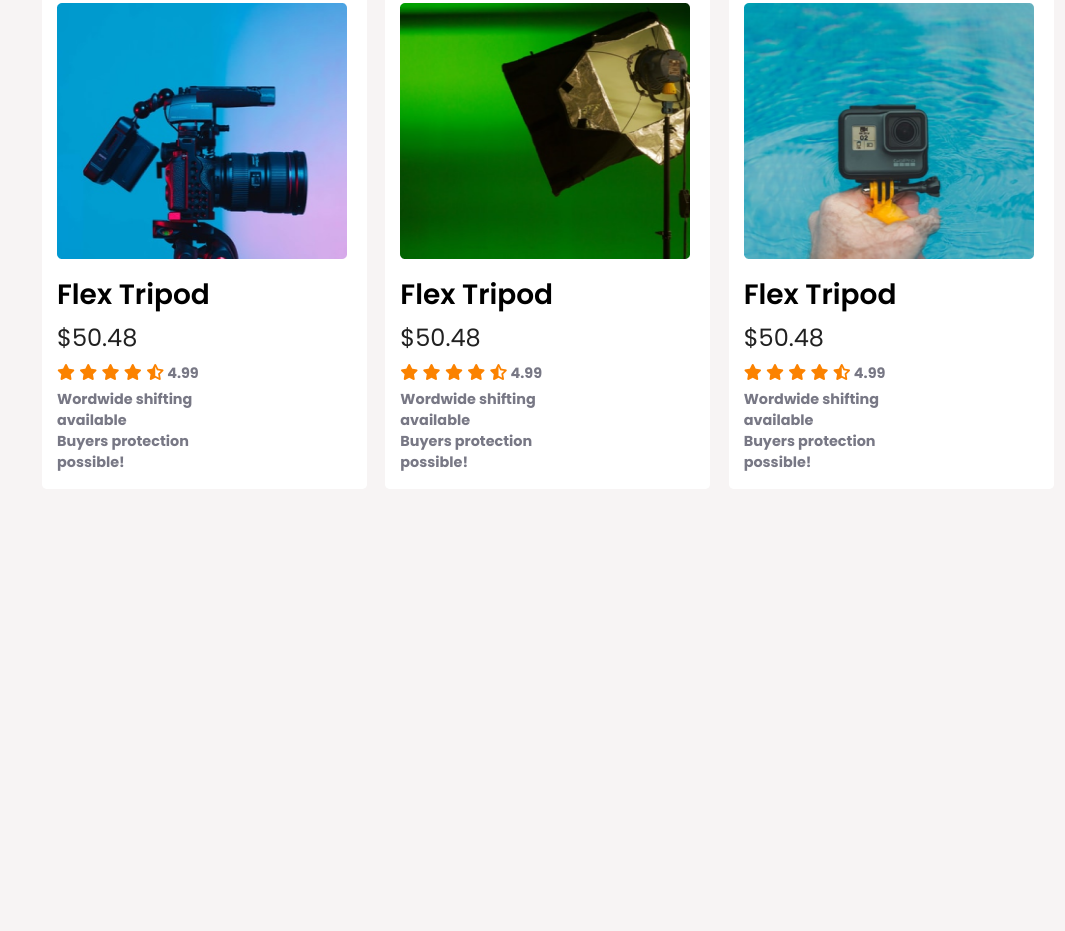
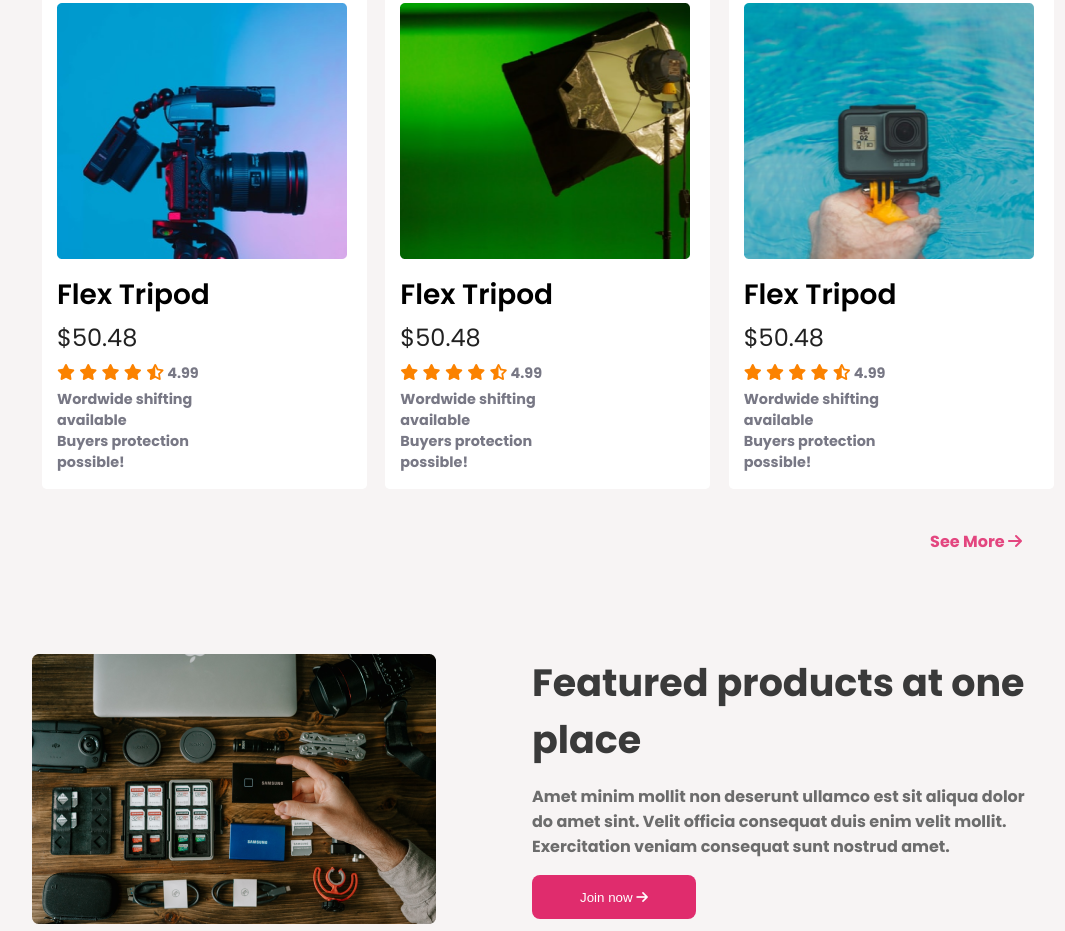
Before and after one commit to sariakhatun/responsive-influence-gear-website, a plain HTML site: page index.html in a window 1280 px wide. Shown: the part 1895-2826 px from the top of the page, without its empty margins (118-1183 px from the left). Before the commit the page ends 2524 px from the top, so only its background shows below. Drawn offline with Linux system fonts and the light colour scheme.

Commit message:
add featured section

```diff
--- a/index.html
+++ b/index.html
@@ -208,7 +208,22 @@
 
                 </div>
             </div>
+            <div class="see-more">
+                See More <a href="" class="pink"><i class="fa-solid fa-arrow-right"></i></a>
+            </div>
         </section>
+        <section class="container display-flex">
+            <div class="pic">
+                <img src="images/gear.png" alt="" class="gear">
+            </div>
+            <div class="featured">
+                <h1 class="property">Featured products at one place</h1>
+                <p class="details">Amet minim mollit non deserunt ullamco est sit aliqua dolor do amet sint. Velit officia consequat duis enim velit mollit. Exercitation veniam consequat sunt nostrud amet.</p>
+                <div class="btn">
+                    <button class="btn-primary">Join now <a href="" class="white"><i class="fa-solid fa-arrow-right"></i></a></button>
+                </div>
+            </div>
+        </section >
     </main>
     <footer>
 
--- a/styles/style.css
+++ b/styles/style.css
@@ -177,12 +177,39 @@
     margin-bottom: -10px;
   }
 
+  .see-more,.pink{
+    color: rgba(224, 44, 109, 0.87);
+    font-size: 1rem;
+    font-weight: 700;
+    text-align: right;
+    margin-top: -100px;
+    padding-right: 70px;
+  }
+  .property{
+    font-size: 2.375rem;
+    font-weight: 700;
+    margin-top: 0px;
+
+  }
+  .details{
+    font-size: 1rem;
+    font-weight: 700;
+    color:rgba(108, 108, 108, 1) ;
+    width: 500px;
+  }
+  .container{
+    max-width: 1110px;
+    gap: 96px;
+    margin-top: 100px;
+    margin-left: 150px;
+
+  }
   /* responsive for phone */
   @media screen  and (max-width:576px) {
     .navbar,.nav-links{
       flex-direction: column;
     }
-    .about-container{
+    .about-container,.container{
       flex-direction: column-reverse;
 
     }
@@ -195,6 +222,7 @@
     }
     .img-box{
       width: 250px;
+      margin-left: -10px;
     }
     .collage-img{
       grid-template-columns: repeat(1,1fr);
@@ -228,4 +256,23 @@
 
       margin-left: 50px;
     }
+  .see-more,.pink{
+    padding-right: 60px;
+    margin-bottom: 50px;
   }
+  .container{
+    margin: 0 auto;
+  }
+  .gear{
+    width: 300px;
+
+  }
+  .pic{
+    text-align: center;
+  }
+  .details{
+    width: 330px;
+    text-align: center;
+    margin-left: 55px;
+  }
+}
```
